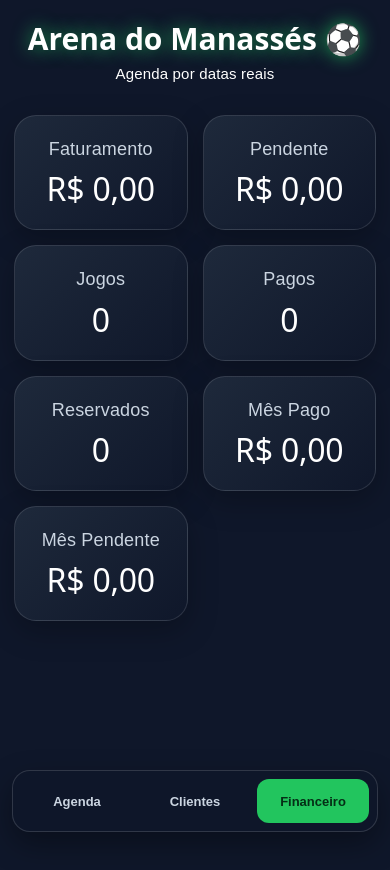
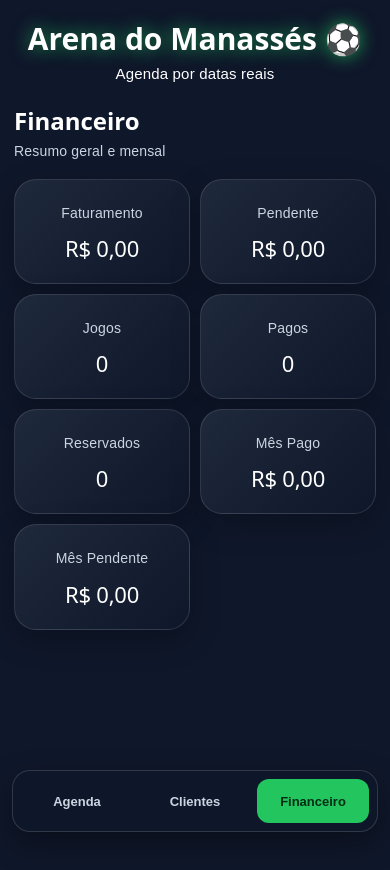
Before and after one commit to manassesgervasio/arena-do-manasses, a React (Vite) app: page / in a window 390 px wide. Both pictures are taken after a click on the button "Financeiro". Shown: the top 870 px of the page. Built offline with nearby package versions, Linux system fonts and the light colour scheme; no server answers; the database is empty.

Commit message:
Melhora aba Financeiro mobile

```diff
--- a/src/index.css
+++ b/src/index.css
@@ -167,6 +167,10 @@ code {
   display: none;
 }
 
+.financeiro-mobile-header {
+  display: none;
+}
+
 @media (max-width: 640px) {
   .home-page {
     padding-bottom: calc(120px + env(safe-area-inset-bottom)) !important;
@@ -187,6 +191,46 @@ code {
   .mobile-tab-panel.is-active {
     display: block;
     padding-bottom: 18px;
+  }
+
+  .financeiro-mobile-section {
+    display: grid;
+    gap: 16px;
+  }
+
+  .financeiro-mobile-header {
+    display: block;
+    margin-top: 22px;
+    text-align: left;
+  }
+
+  .financeiro-mobile-header h2 {
+    margin: 0;
+    color: white;
+    font-size: 24px;
+    font-weight: 900;
+    letter-spacing: 0;
+  }
+
+  .financeiro-mobile-header p {
+    margin-top: 4px;
+    color: #cbd5e1;
+    font-size: 14px;
+  }
+
+  .financeiro-mobile-section > div:last-child {
+    margin-top: 0 !important;
+    grid-template-columns: repeat(2, minmax(0, 1fr)) !important;
+    gap: 10px !important;
+  }
+
+  .financeiro-mobile-section > div:last-child h2 {
+    font-size: 22px !important;
+    line-height: 26px !important;
+  }
+
+  .financeiro-mobile-section > div:last-child p {
+    font-size: 14px !important;
   }
 
   .mobile-navigation {
--- a/src/pages/Home.jsx
+++ b/src/pages/Home.jsx
@@ -113,7 +113,16 @@ export default function Home({
   }
 
   function renderFinanceiro() {
-    return <ResumoCards resumo={resumo} moeda={moeda} />;
+    return (
+      <section className="financeiro-mobile-section">
+        <div className="financeiro-mobile-header">
+          <h2>Financeiro</h2>
+          <p>Resumo geral e mensal</p>
+        </div>
+
+        <ResumoCards resumo={resumo} moeda={moeda} />
+      </section>
+    );
   }
 
   function renderMobileContent() {
```
